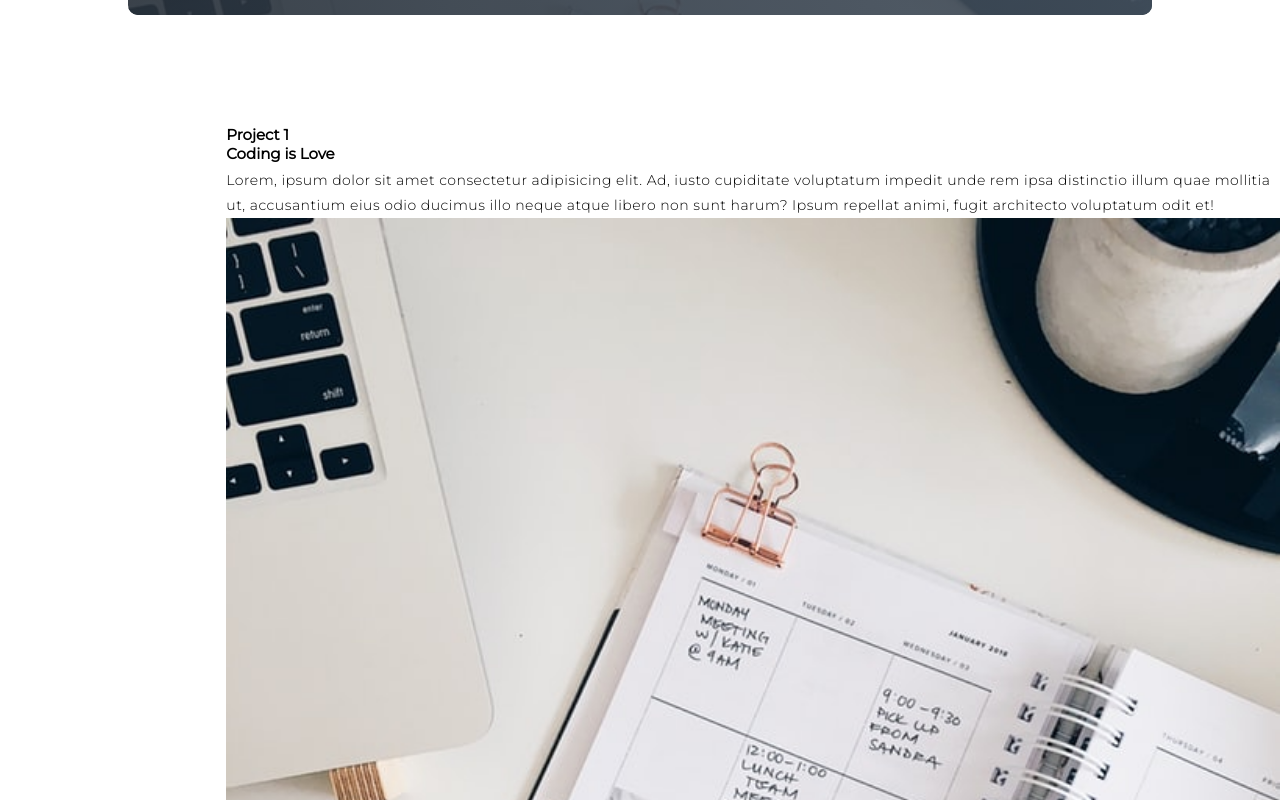
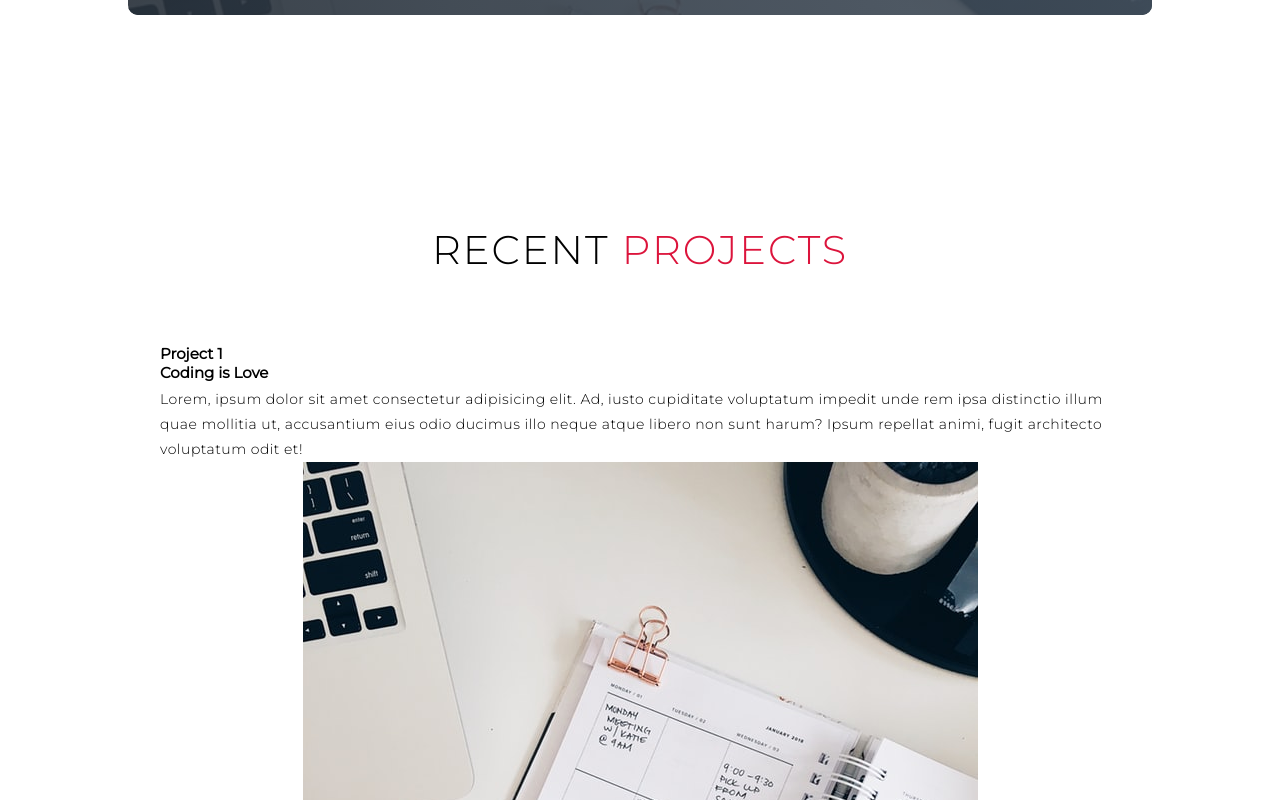
Before and after one commit to Bidesh15-8550/One-page-portfolio--HTML-CSS-JS, a plain HTML site: page index.html in a window 1280 px wide. Shown: the part 2160-2960 px from the top of the page. Drawn offline with Linux system fonts and the light colour scheme.

Commit message:
project section

```diff
--- a/style.css
+++ b/style.css
@@ -342,3 +342,31 @@ p {
 	text-align: left;
 }
 /* End Services Section */
+
+
+/* Projects section */
+#projects .projects {
+	flex-direction: column;
+	max-width: 1200px;
+	margin: 0 auto;
+	padding: 100px 0;
+}
+#projects .projects-header h1 {
+	margin-bottom: 50px;
+}
+#projects .all-projects {
+	display: flex;
+	align-items: center;
+	justify-content: center;
+	flex-direction: column;
+}
+#projects .project-item {
+	display: flex;
+	align-items: center;
+	justify-content: center;
+	flex-direction: column;
+	width: 80%;
+	margin: 20px auto;
+	overflow: hidden;
+	border-radius: 10px;
+}
```
